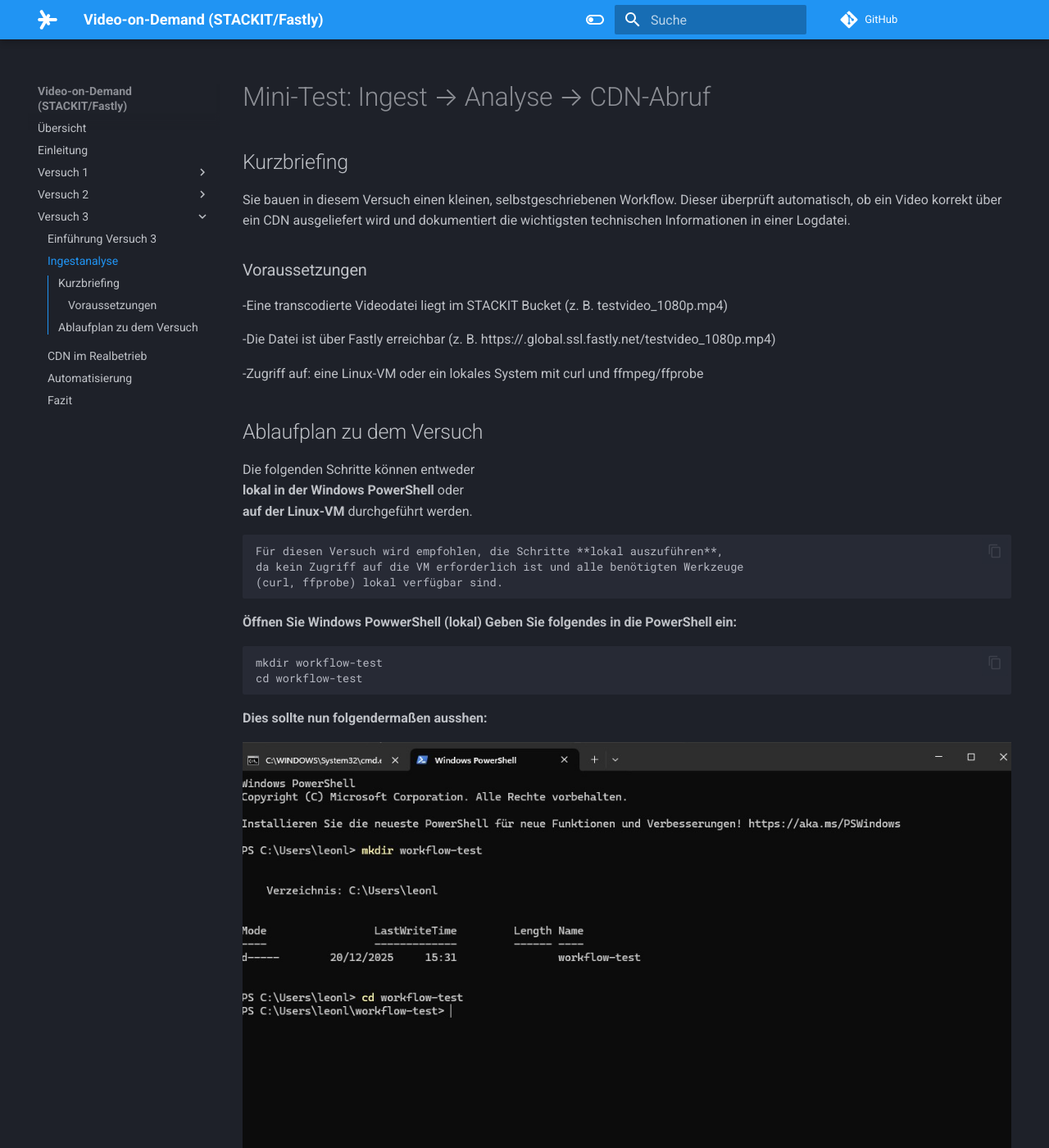
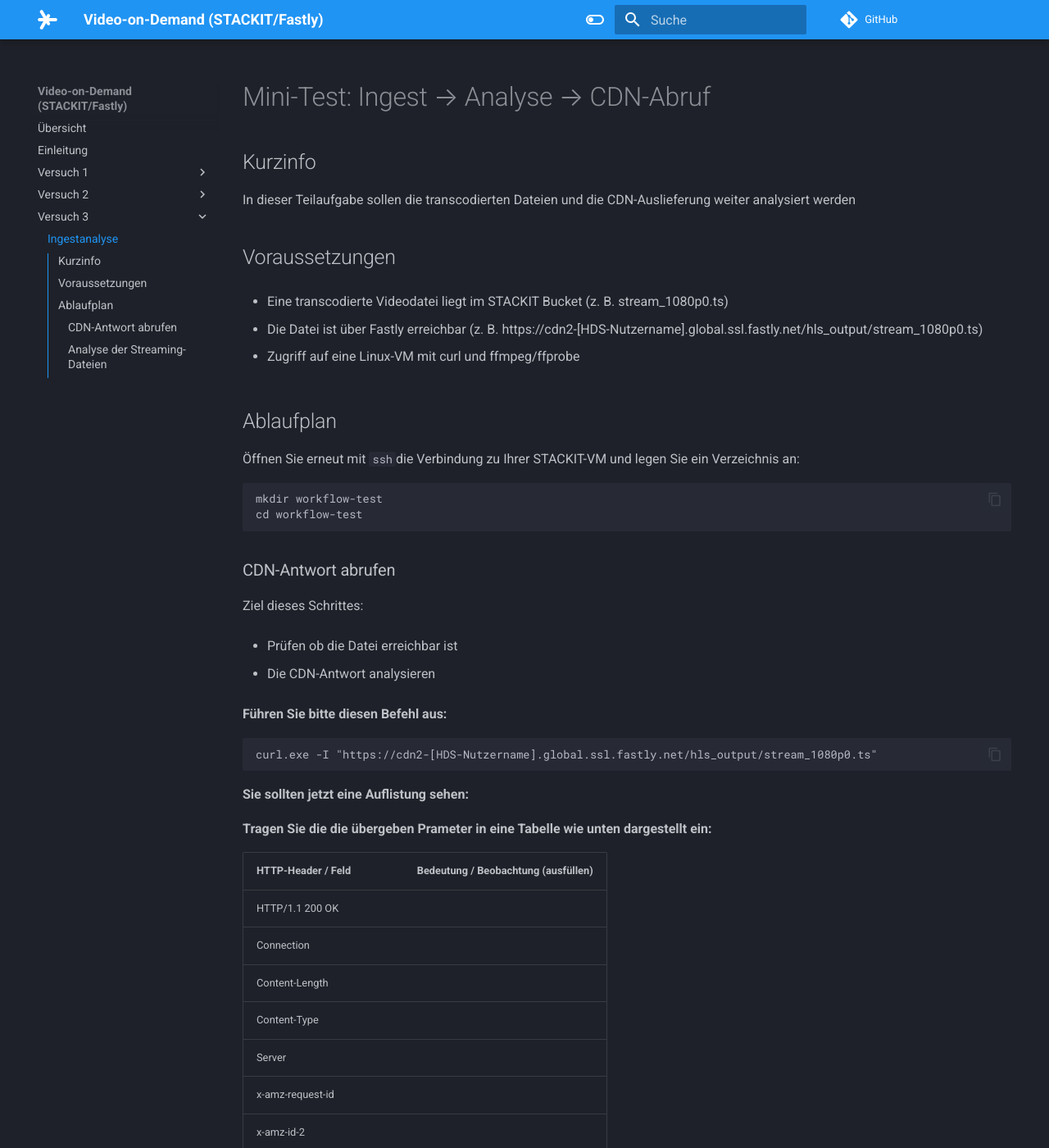
Before and after one commit to wruppelx/mvs-stackit-exercise, an MkDocs documentation site: the page built from docs/versuch3/02-Ingest_Analyse.md, in a window 1280 px wide and 1400 px high. Shown: the whole window at 82% size. Built offline with MkDocs 1.6.1 and Material for MkDocs 9.7.7, drawn with Linux system fonts in a browser that asks for light colours; plug-ins that fetch from the network failed and are left out; comment, search, counter and statistics services are not loaded; some of the changed text lies outside the part shown.

Commit message:
various updates

````diff
--- a/docs/versuch3/02-Ingest_Analyse.md
+++ b/docs/versuch3/02-Ingest_Analyse.md
@@ -1,77 +1,43 @@
 # Mini-Test: Ingest → Analyse → CDN-Abruf
 
-## Kurzbriefing
+## Kurzinfo
 
-Sie bauen in diesem Versuch einen kleinen, selbstgeschriebenen Workflow.
-Dieser überprüft automatisch, ob ein Video korrekt über ein CDN ausgeliefert wird und dokumentiert die wichtigsten technischen Informationen in einer Logdatei.
+In dieser Teilaufgabe sollen die transcodierten Dateien und die CDN-Auslieferung weiter analysiert werden
 
-### Voraussetzungen
+## Voraussetzungen
 
--Eine transcodierte Videodatei liegt im STACKIT Bucket
-(z. B. testvideo_1080p.mp4)
+- Eine transcodierte Videodatei liegt im STACKIT Bucket
+(z. B. stream_1080p0.ts)
 
--Die Datei ist über Fastly erreichbar
-(z. B. https://<username>.global.ssl.fastly.net/testvideo_1080p.mp4)
+- Die Datei ist über Fastly erreichbar
+(z. B. https://cdn2-[HDS-Nutzername].global.ssl.fastly.net/hls_output/stream_1080p0.ts)
 
--Zugriff auf: eine Linux-VM oder ein lokales System mit curl und ffmpeg/ffprobe
+- Zugriff auf eine Linux-VM  mit curl und ffmpeg/ffprobe
 
-## Ablaufplan zu dem Versuch
+## Ablaufplan
 
-Die folgenden Schritte können entweder
-    **lokal in der Windows PowerShell** oder
-    **auf der Linux-VM** durchgeführt werden.
 
-    Für diesen Versuch wird empfohlen, die Schritte **lokal auszuführen**,
-    da kein Zugriff auf die VM erforderlich ist und alle benötigten Werkzeuge
-    (curl, ffprobe) lokal verfügbar sind.
-
-**Öffnen Sie Windows PowwerShell (lokal)**
-**Geben Sie folgendes in die PowerShell ein:**
-
+Öffnen Sie erneut mit `ssh`die Verbindung zu Ihrer STACKIT-VM und legen Sie ein Verzeichnis an:
 
 ```bash
 mkdir workflow-test
 cd workflow-test
 ```
 
-**Dies sollte nun folgendermaßen ausshen:**
 
-![ObjectSTorage](../assets/Versuch3/mkdir.jpg)
+### CDN-Antwort abrufen
 
-**Nun erstellen wir ein neues Item. Dieses nennen wir Workflow.log und wird folgendermaßen angelegt:**
+Ziel dieses Schrittes:
+
+- Prüfen ob die Datei erreichbar ist
+
+- Die CDN-Antwort analysieren
+
+
+**Führen Sie bitte diesen Befehl aus:**
 
 ```bash
-New-Item workflow.log
-```
-
-![ObjectSTorage](../assets/Versuch3/newitem.jpg)
-
-
-**Geben Sie den folgenden Befehl ein:**
-
-```bash
-$URL = "https://<DeineDomain>.global.ssl.fastly.net/testvideo_1080p.mp4"
-```
-
-
-**Mit diesem Befehl wurde eine Variable in der PowerShell angelegt. Statt die vollständige URL bei jedem weiteren Befehl erneut eingeben zu müssen, kann sie nun wiederverwendet werden.**
-
-
-**Nächster Schritt: CDN-Antwort abrufen**
-Ziel dieses Schritts:
-
--prüfen ob die Datei erreichabr ist
-
--sehen, welches System antwortet (CDN)
-
--noch keine Datei herunterladen
-
-**Schritt 2: Header der CDN-Antowrt anzeigen**
-
-**Führen Sie bitte jetzt genau diesen Befehl aus:**
-
-```bash
-curl.exe -I $URL
+curl.exe -I "https://cdn2-[HDS-Nutzername].global.ssl.fastly.net/hls_output/stream_1080p0.ts"
 ```
 
 **Sie sollten jetzt eine Auflistung sehen:**
@@ -101,78 +67,36 @@
 | X-Timer                     |                                     |
 | Strict-Transport-Security   |                                     |
 
+### Analyse der Streaming-Dateien
 
-**Nächster Schritt: Videodatei auf der VirutalMachien inspizieren**
-
-**Schritt 1: Verbinden Sie sich bitte wieder mit der VM**
-
-```bash
-ssh @Ubuntu<IpdesServers>
-```
-
-![ObjectSTorage](../assets/Versuch3/vmcon.jpg)
-
-**Erstellen Sie hier bitte ein neues Verzeichnis:**
-
-```bash
-mkdir ~/workflow-test
-cd ~/workflow-test
-```
-
-**Laden Sie sich bitte in dieses Verzeichnis die transcodierten Videodateien herunter:**
-
-```bash
-curl -o testvideo_1080p.mp4 https://<DeinDomainname>.global.ssl.fastly.net/testvideo_1080p.mp4
-curl -o testvideo_720p.mp4 https://<DeinDomainname>.global.ssl.fastly.net/testvideo_720p.mp4
-curl -o testvideo_460p.mp4 https://<DeinDomainname>.global.ssl.fastly.net/testvideo_460p.mp4
-```
-**Sie sollten folgenden Ausgabe erhalten:**
-
-![ObjectSTorage](../assets/Versuch3/downloadsuc.jpg)
-
-
-
- **Nun überprüfen ob die Videodateien abgelegt wurden:**
-
-**Als nächsten beschäftigen wir uns mit der ANalyse. Geben sie hierfür folgenden Command ein:**
+Zur Analyse der ersten Streaming-Datei geben sie  folgenden Befehl ein:**
 
 ```bash
 ffprobe -v error \
 -show_format \
 -show_streams \
-testvideo_1080p.mp4
+"https://cdn2-[HDS-Nutzername].global.ssl.fastly.net/hls_output/stream_1080p0.ts"
 ```
 
-**Dies sieht dann so aus:**
+**Die Ausgabe sieht so aus:**
 ![ObjectSTorage](../assets/Versuch3/stream.jpg)
 
-**Kopieren Sie sich die Ausgabe in ein separates Textdokument**
+Kopieren Sie die Ausgabe in ein  Textdokument `stream_1080p0.txt`.
 
-**Das gleiche bitte auch für die 720p Variante:**
-```bash
-ffprobe -v error `
--show_format `
--show_streams `
-testvideo_720p.mp4
-```
+Wiederholen Sie daen Befehl für die folgenden weiteren Dateien :
 
-**Kopieren Sie sich die Ausgabe in ein separates Textdokument**
+stream_720p0.ts
 
-**Das gleiche wiederholen wir nun für die 460p Variante:**
-```bash
-ffprobe -v error `
--show_format `
--show_streams `
-testvideo_460p.mp4
-```
-**Kopieren Sie sich die Ausgabe in ein separates Textdokument**
+stream_480p0.ts
+
+**Kopieren Sie die Ausgaben jeweils in die Textdokumente `stream_720p0.txt` und `stream_480p0.txt`**
 
 !!! question "Frage 3.1: Vergleich der Transcoding-Ergebnisse"
     Analysieren Sie die Ausgaben von <code>ffprobe</code> für die folgenden Dateien:
     <ul>
-      <li><code>testvideo_1080p.mp4</code></li>
-      <li><code>testvideo_720p.mp4</code></li>
-      <li><code>testvideo_460p.mp4</code></li>
+      <li><code>stream_1080p0.ts</code></li>
+      <li><code>stream_720p0.ts</code></li>
+      <li><code>stream_480p0.ts</code></li>
     </ul>
 
     Gehen Sie dabei insbesondere auf folgende Punkte ein:
@@ -182,22 +106,3 @@
       <li>Wie verändert sich die Bitrate im Verhältnis zur Auflösung?</li>
       <li>Welche Auswirkungen haben diese Unterschiede auf Bandbreite und Speicherbedarf?</li>
     </ul>
-
-  <b>Hinweis:</b><br>
-  Nutzen Sie ausschließlich die mit <code>ffprobe</code> ermittelten Werte.
-  Eigene Annahmen ohne Messwerte sind kenntlich zu machen.
-
-
-![S3 Quellpfad](../assets/Versuch3/s3_quellpfad.png)
-
----
-
-⬅️ **Vorheriges Kapitel:**
-[Einführung](01-einfuehrung.md)
-
-➡️ **Nächstes Kapitel:**
-[CDN im Realbetrieb](03-CDN Im Realbetrieb.md)
-
-![S3 Kopie Zielpfad](../assets/Versuch3/s3_zielpfad.png)
-
-Kontrollieren Sie, dass die Datei in das richtige Verzeichnis kopiert wurde.
--- a/mkdocs.yml
+++ b/mkdocs.yml
@@ -57,8 +57,4 @@
     - Caching: versuch2/03-inhalte_abrufen.md
     - Fazit: versuch2/05-fazit.md
   - Versuch 3:
-    - Einführung Versuch 3: versuch3/01-einfuehrung.md
     - Ingestanalyse: versuch3/02-Ingest_Analyse.md
-    - CDN im Realbetrieb: versuch3/03-CDNRealbetrieb.md
-    - Automatisierung: versuch3/04-Automatisierungsbeispiel.md
-    - Fazit: versuch3/05-fazit.md
````
Also changed, not shown: docs/versuch1/02-BucketCreation.md (+2 -2 lines), docs/versuch1/03-VorbereitungTranscodierung.md (+30 -11 lines), docs/versuch2/02-service.md (+1 -1 lines), docs/versuch3/04-Automatisierungsbeispiel.md (+4 -7 lines).
